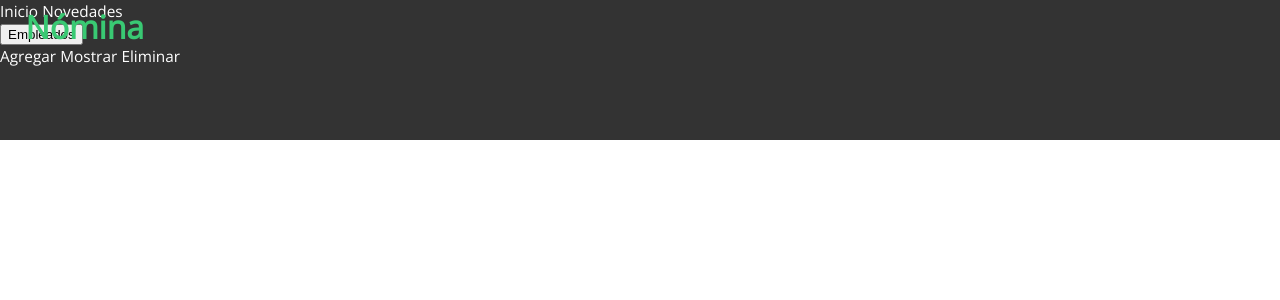
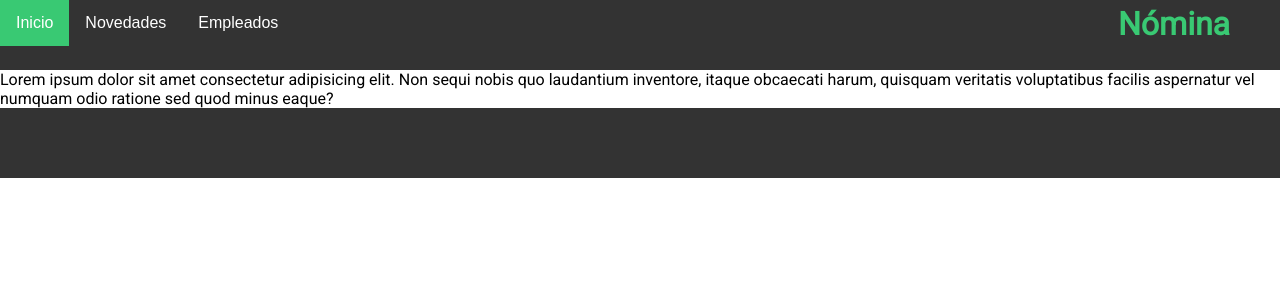
Before and after one commit to alejaam/nomina, a PHP site: page / in a window 1280 px wide. Shown: the top 300 px of the page. Run offline with PHP 8.4, Linux system fonts and the light colour scheme.

Commit message:
Acomodando el header (se invirtio el orden, primero aparecen botones)

```diff
--- a/estilos/main.css
+++ b/estilos/main.css
@@ -1,7 +1,7 @@
 body,html{
     margin: 0;
     padding: 0;
-    font-family: 'Open Sans';
+    font-family: 'Roboto';
 }
 
 header{
@@ -11,16 +11,16 @@
 }
 
 h1{
-    position: absolute;
-    padding: 0px;
-    float: left;
+    /* position: absolute; */
+    padding-right : 50px;
+    float: right;
     margin-left: 2%;
     margin-top: 5px;
-    font-family: 'Open Sans';
+    font-family: 'Roboto';
     color: #39c973;
 }
 
-ul{
+/* ul{
     width: auto;
     float: right;
     margin-top: 8px;
@@ -37,7 +37,7 @@
     text-decoration: none;
     font-family: 'Open Sans', sans-serif;
     font-size: 1.2vw;
-}
+} */
 
 a:hover{
     color: #39c973;
@@ -53,3 +53,65 @@
     height: 70px;
     background-color: #333;
 }
+
+.navbar {
+    overflow: hidden;
+    background-color: #333;
+    font-family: Arial, Helvetica, sans-serif;
+}
+
+.navbar a {
+    float: left;
+    font-size: 16px;
+    color: white;
+    text-align: center;
+    padding: 14px 16px;
+    text-decoration: none;
+
+}
+
+.dropdown {
+    float: left;
+    overflow: hidden;
+}
+
+.dropdown .dropbtn {
+    font-size: 16px;
+    border: none;
+    outline: none;
+    color: white;
+    padding: 14px 16px;
+    background-color: inherit;
+    font-family: inherit;
+    margin: 0;
+}
+
+.navbar a:hover, .dropdown:hover .dropbtn {
+    background-color: #39c973;
+}
+
+.dropdown-content {
+    display: none;
+    position: absolute;
+    background-color: #ffffff;
+    min-width: 160px;
+    box-shadow: 0px 8px 16px 0px rgba(0,0,0,0.2);
+    z-index: 1;
+}
+
+.dropdown-content a {
+    float: none;
+    color: black;
+    padding: 12px 16px;
+    text-decoration: none;
+    display: block;
+    text-align: left;
+}
+
+.dropdown-content a:hover {
+    background-color: #ddd;
+}
+
+.dropdown:hover .dropdown-content {
+    display: block;
+}
--- a/index.html
+++ b/index.html
@@ -3,8 +3,8 @@
 <head>
     <meta charset="utf-8" />
     <title>Sistema de nómina</title>
-    <link rel="stylesheet" type="text/css" media="screen" href="main.css" />
-    <link href="https://fonts.googleapis.com/css?family=Alfa+Slab+One|Open+Sans" rel="stylesheet">
+    <link rel="stylesheet" type="text/css" media="screen" href="estilos/main.css" />
+    <link href="https://fonts.googleapis.com/css?family=Alfa+Slab+One|Open+Sans|Roboto" rel="stylesheet">
     <script src="main.js"></script>
 </head>
 <header>
@@ -32,6 +32,7 @@
         </nav> -->
 </header>
 <body>
+    Lorem ipsum dolor sit amet consectetur adipisicing elit. Non sequi nobis quo laudantium inventore, itaque obcaecati harum, quisquam veritatis voluptatibus facilis aspernatur vel numquam odio ratione sed quod minus eaque?
     <footer>
 
     </footer>
```
